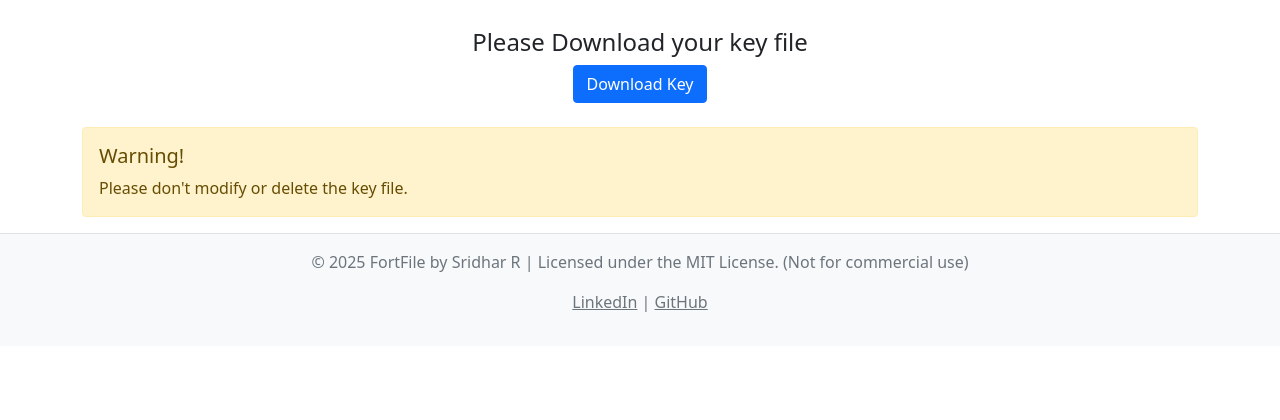
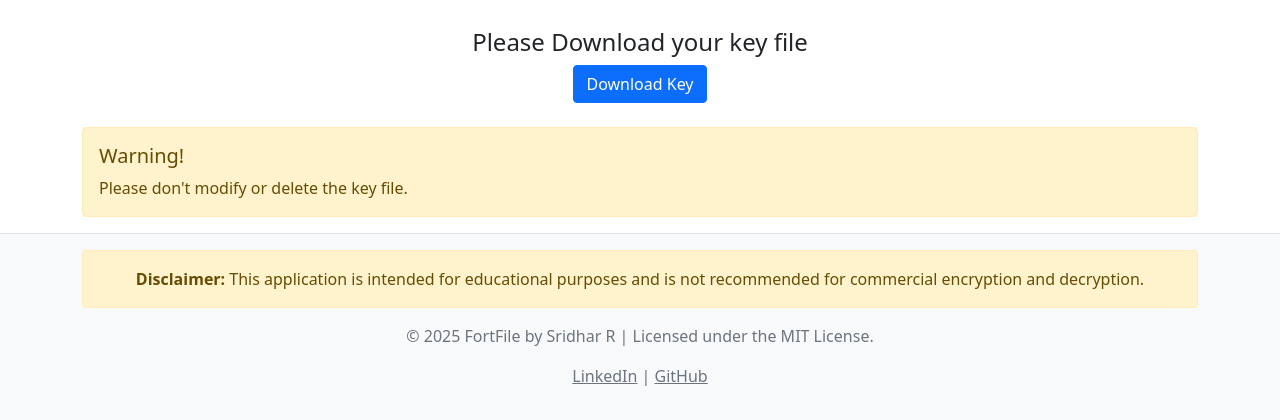
Before and after one commit to Sridh4r/file-encryption-tool, a Flask app: page /display_decrypt in a window 1280 px wide. Shown: the part 856-1276 px from the top of the page. Before the commit the page ends 1168 px from the top, so only its background shows below. Run offline with Flask 3, Linux system fonts and the light colour scheme.

Commit message:
added an warning

```diff
--- a/templates/base.html
+++ b/templates/base.html
@@ -57,7 +57,8 @@
 
     <footer class="bg-light text-center text-muted p-3 mt-auto border-top">
         <div class="container">
-            <p>&copy; 2025 FortFile by Sridhar R | Licensed under the MIT License. (Not for commercial use)</p>
+            <p class="alert alert-warning text-center"><strong>Disclaimer:</strong> This application is intended for educational purposes and is not recommended for commercial encryption and decryption.</p>
+            <p>&copy; 2025 FortFile by Sridhar R  | Licensed under the MIT License. </p>
             <p>
                 <a href="https://www.linkedin.com/in/sridhar-r-a821b0330?utm_source=share&utm_campaign=share_via&utm_content=profile&utm_medium=android_app" class="text-secondary" target="_blank">LinkedIn</a> |
                 <a href="https://github.com/Sridh4r" class="text-secondary" target="_blank">GitHub</a>
```
